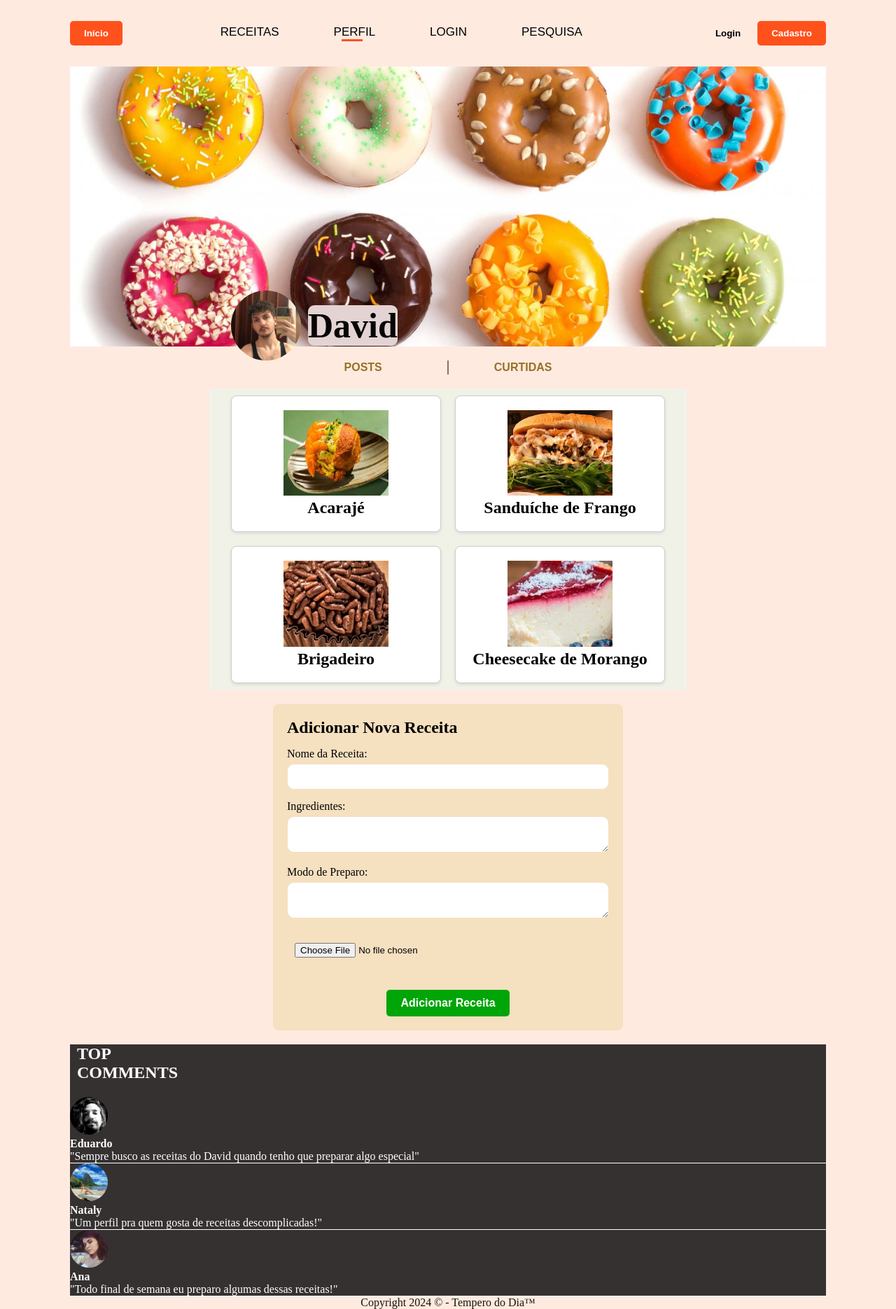
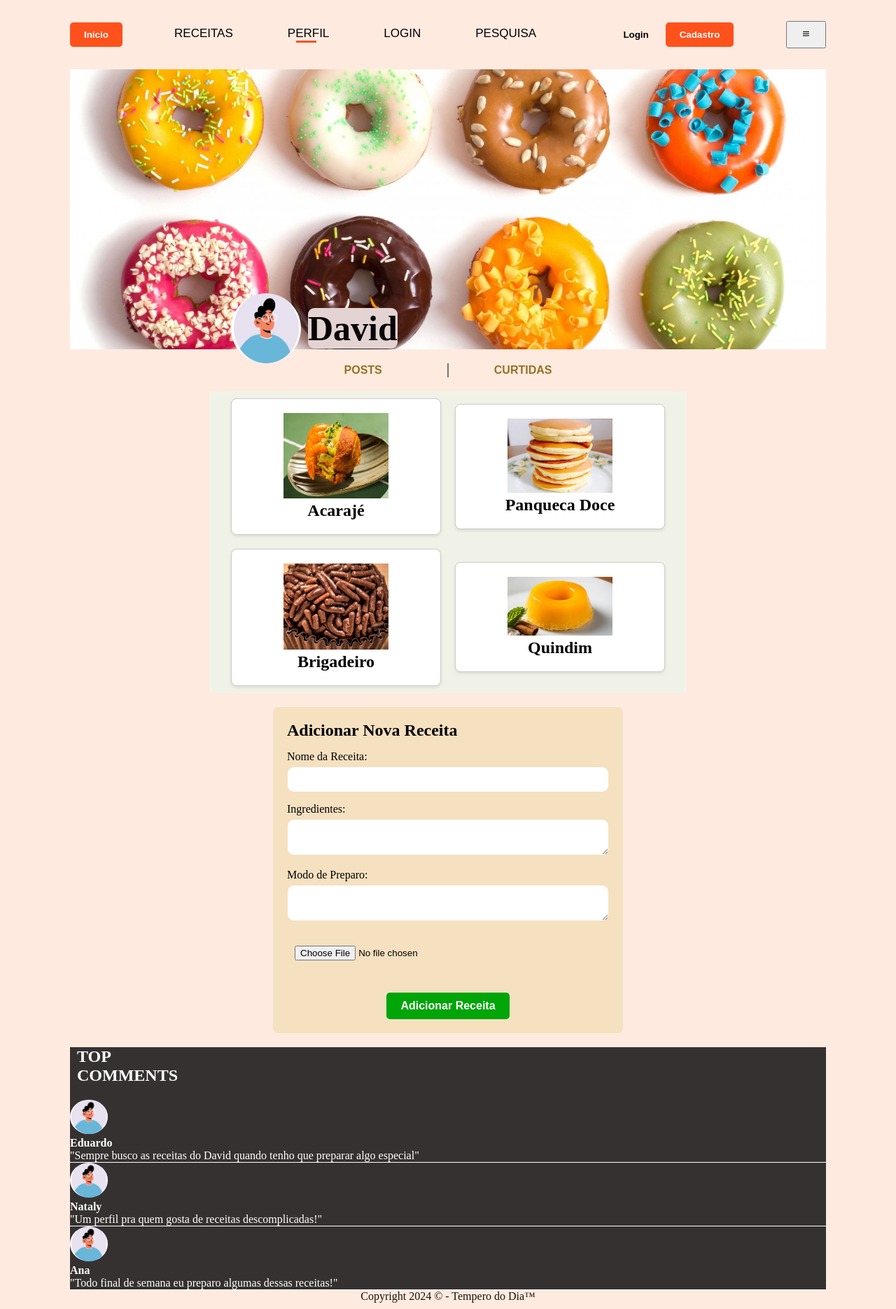
Before and after one commit to AnaDuarteS/Novo, a plain HTML site: page usuario.html in a window 1280 px wide. Shown: the whole page at 70% size. Drawn offline with nearby package versions, Linux system fonts and the light colour scheme.

Commit message:
Update usuario.html

```diff
--- a/usuario.html
+++ b/usuario.html
@@ -17,9 +17,9 @@
     <header>
         <section class="menu">
             <nav id="nav">
-                <a href="index.html">
-                    <input type="button" value="Início" class="botaoInicio">
-                </a>
+                <div id="inicio">
+                    <a href="index.html"><button class="inicio">Início</button></a>
+                </div>
 
                 <ul id="nav-links1">
                     <li class="nav-item"><a href="receitas.html">RECEITAS</a></li>
@@ -33,7 +33,7 @@
                     <a href="cadastro.html"><button id="signup">Cadastro</button></a>
                 </div>
 
-                <button class="mobile_btn">
+                <button id="mobile_btn">
                     <i class='bx bx-menu'></i>
                 </button>
             </nav>
@@ -57,7 +57,7 @@
                 <img src="assets/bg3.jpeg" alt="imagemfundo">
             </div>
             <div class="icone-usuario">
-                <img src="assets/david.jpg" alt="Avatar">
+                <img src="assets/avatar.png" alt="Avatar">
                 <span>David</span>
             </div>
         </section>
@@ -69,28 +69,28 @@
 
 
         <section id="posts">
-            <a href="paginaDeReceita.html">
+            <a href="usuarioReceita2.html">
             <div class="card">
                 <img src="assets/acaraje.jpg" alt="Post 1">
                 <h1 class="cardText">Acarajé</h1>
             </div>
         </a>
-        <a href="paginaDeReceita.html">
+        <a href="usuarioReceita3.html">
             <div class="card">
-                <img src="assets/sanduichee.jpg" alt="Post 2">
-                <h1 class="cardText">Sanduíche de Frango</h1>
+                <img src="assets/panquecaDoce.jpg" alt="Post 2">
+                <h1 class="cardText">Panqueca Doce</h1>
             </div>
         </a>
-        <a href="paginaDeReceita.html">
+        <a href="usuarioReceita4.html">
             <div class="card">
                 <img src="assets/brigadeiro.jpg" alt="Post 3">
                 <h1 class="cardText">Brigadeiro</h1>
             </div>
         </a>
-        <a href="paginaDeReceita.html">
+        <a href="usuarioReceita5.html">
             <div class="card">
-                <img src="assets/CHEESECAKE.jpg" alt="Post 4">
-                <h1 class="cardText">Cheesecake de Morango</h1>
+                <img src="assets/Quindim.jpeg" alt="Post 4">
+                <h1 class="cardText">Quindim</h1>
             </div>
         </a>
         </section>
@@ -125,7 +125,7 @@
             <h2 >TOP COMMENTS</h2>
             <div>
                 <div class="user">
-                    <img id="avatar" src="assets/eduardo.jpg" alt="User" style="border-radius: 50%; margin-right: 10px;">
+                    <img id="avatar" src="assets/avatar.png" alt="User" style="border-radius: 50%; margin-right: 10px;">
                     <div>
                         <strong>Eduardo</strong>
                         <p>"Sempre busco as receitas do David quando tenho que preparar algo especial"</p>
@@ -135,7 +135,7 @@
 
             <div class="user">
                 <div>
-                    <img id="avatar" src="assets/nataly.jpg" alt="User" style="border-radius: 50%; margin-right: 10px;">
+                    <img id="avatar" src="assets/avatar.png" alt="User" style="border-radius: 50%; margin-right: 10px;">
                     <div>
                         <strong>Nataly</strong>
                         <p>"Um perfil pra quem gosta de receitas descomplicadas!"</p>
@@ -145,7 +145,7 @@
 
             <div class="user">
                 <div>
-                    <img id="avatar" src="assets/ana.jpeg" style="border-radius: 50%; margin-right: 10px;">
+                    <img id="avatar" src="assets/avatar.png"User" style="border-radius: 50%; margin-right: 10px;">
                     <div>
                         <strong>Ana</strong>
                         <p>"Todo final de semana eu preparo algumas dessas receitas!"</p>
```
